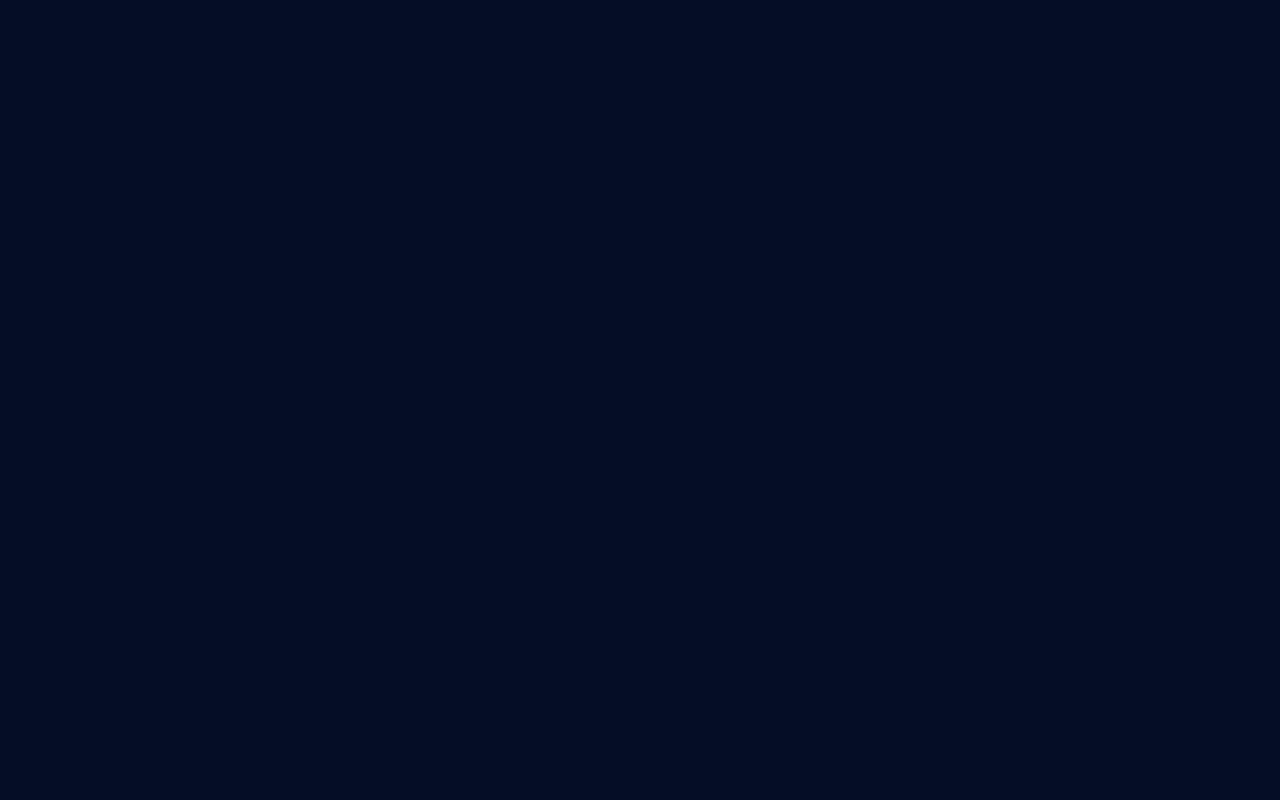
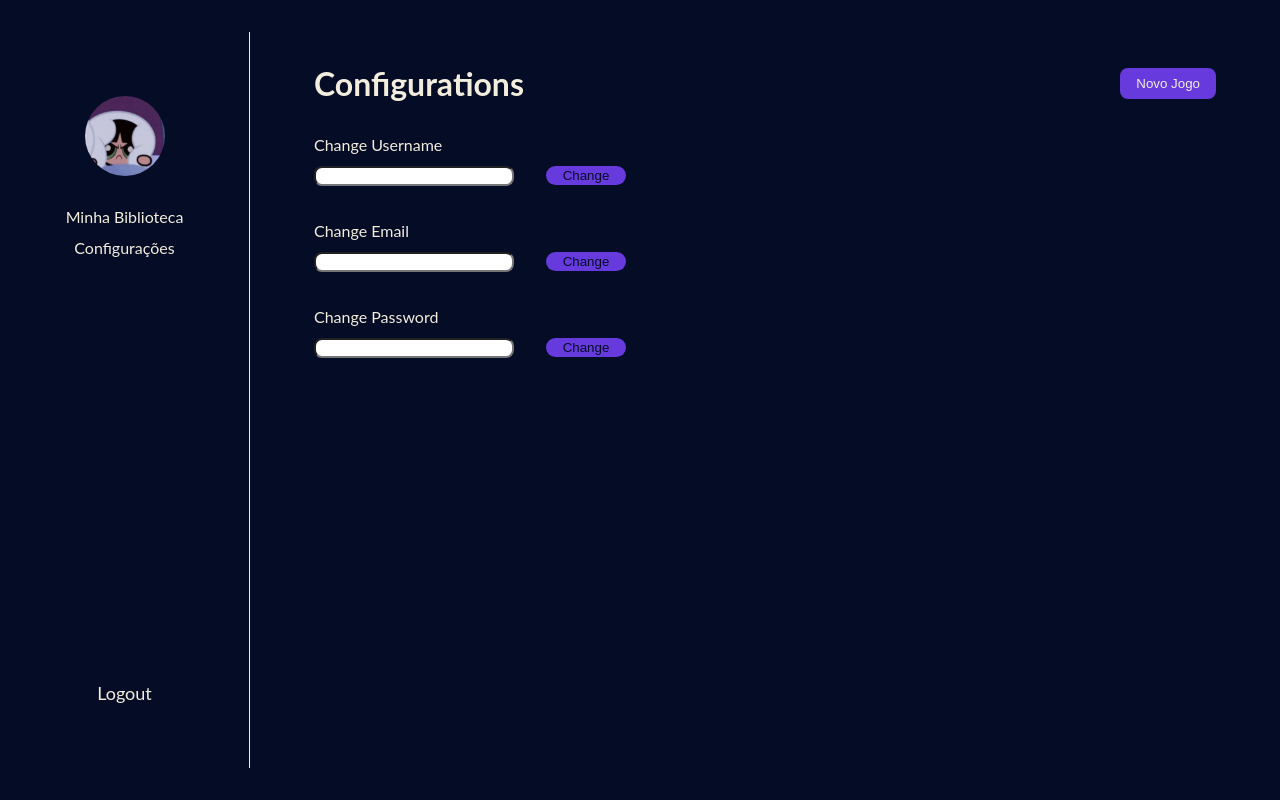
Before and after one commit to claracastelob/projeto_checkpoint, a React (Vite) app in the folder frontend/: page /configurations in a window 1280 px wide. Before the commit this address had no page. Built offline with nearby package versions, Linux system fonts and the light colour scheme.

Commit message:
Implementando página de Configurações e ajustando o sidebar

```diff
--- a/frontend/src/components/Sidebar/Sidebar.jsx
+++ b/frontend/src/components/Sidebar/Sidebar.jsx
@@ -8,7 +8,8 @@ export default function Sidebar() {
         <img src={profile} alt="" />
       </div>
       <nav className={styles.nav}>
-        <a href="" className={styles.navLink}>Configurações</a>
+        <a href="/myLibrary" className={styles.navLink}>Minha Biblioteca</a>
+        <a href="/configurations" className={styles.navLink}>Configurações</a>
       </nav>
       <button className={styles.logout}>Logout</button>
     </aside>
--- /dev/null
+++ b/frontend/src/pages/ConfigurationsPage/Configuration.jsx
@@ -0,0 +1,35 @@
+import styles from "./styles.module.css"
+import Sidebar from "../../components/Sidebar/Sidebar"
+
+export default function Configuration() {
+  return(
+    <div className={styles.container}>
+      <Sidebar />
+      <main className={styles.content}>
+        <div className={styles.header}>
+          <h1>Configurations</h1>
+          <button className={styles.newGameButton}>Novo Jogo</button>
+        </div>
+        <div className={styles.configurations}>
+          <label htmlFor="username" className={styles.label}>Change Username</label>
+          <div className={styles.inputContainer}>
+            <input type="text" id="username" className={styles.inputs} />
+            <button className={styles.btns}>Change</button>
+          </div>
+
+          <label htmlFor="email" className={styles.label}>Change Email</label>
+          <div className={styles.inputContainer}>
+            <input type="text" id="email" className={styles.inputs} />
+            <button className={styles.btns}>Change</button>
+          </div>
+
+          <label htmlFor="password" className={styles.label}>Change Password</label>
+          <div className={styles.inputContainer}>
+            <input type="text" id="password" className={styles.inputs} />
+            <button className={styles.btns}>Change</button>
+          </div>
+        </div>
+      </main>
+    </div>
+  )
+}
--- /dev/null
+++ b/frontend/src/pages/ConfigurationsPage/styles.module.css
@@ -0,0 +1,68 @@
+body {
+  background-color: #050d26;
+  color: #f2eddc;
+  font-family: "Lato", system-ui, -apple-system, BlinkMacSystemFont, 'Segoe UI', Roboto, Oxygen, Ubuntu, Cantarell, 'Open Sans', 'Helvetica Neue', sans-serif;
+}
+
+.container {
+  display: flex;
+  height: 100vh;
+}
+
+.content {
+  flex-grow: 1;
+  padding: 4rem;
+}
+
+.header {
+  display: flex;
+  justify-content: space-between;
+  align-items: center;
+}
+
+.newGameButton {
+  background-color: #663add;
+  color: #f2eddc;
+  border: none;
+  padding: 8px 16px;
+  border-radius: 8px;
+  cursor: pointer;
+}
+
+.newGameButton:hover {
+  background-color: #421aaf;
+}
+
+.configurations {
+  display: flex;
+  flex-direction: column;
+  gap: 0.75rem;
+  margin-top: 2rem;
+}
+
+.inputContainer {
+  display: flex;
+  flex-direction: row;
+  gap: 2rem;
+}
+
+.inputs {
+  border-radius: 8px;
+  width: 200px;
+  height: 20px;
+}
+
+.btns {
+  border-radius: 10px;
+  border: transparent;
+  background-color: #663add;
+  color: #050d26;
+  padding: 2px;
+  width: 80px;
+  cursor: pointer;
+  margin-bottom: 1.5rem;
+}
+
+.btns:hover {
+  background-color: #421aaf;
+}
--- a/frontend/src/pages/CreateAccount/styles.module.css
+++ b/frontend/src/pages/CreateAccount/styles.module.css
@@ -31,6 +31,7 @@
 .container > h2 {
   font-family: "Lato", system-ui, -apple-system, BlinkMacSystemFont, 'Segoe UI', Roboto, Oxygen, Ubuntu, Cantarell, 'Open Sans', 'Helvetica Neue', sans-serif;
   font-weight: 400;
+  color: var(--main-color);
 }
 
 .container > form {
@@ -44,6 +45,7 @@
   margin-bottom: 0.25rem;
   font-family: "Lato", system-ui, -apple-system, BlinkMacSystemFont, 'Segoe UI', Roboto, Oxygen, Ubuntu, Cantarell, 'Open Sans', 'Helvetica Neue', sans-serif;
   font-weight: 400;
+  color: var(--main-color);
 }
 
 .container > form > input {
--- a/frontend/src/pages/Login/styles.module.css
+++ b/frontend/src/pages/Login/styles.module.css
@@ -31,6 +31,7 @@
 .container > h2 {
   font-family: "Lato", system-ui, -apple-system, BlinkMacSystemFont, 'Segoe UI', Roboto, Oxygen, Ubuntu, Cantarell, 'Open Sans', 'Helvetica Neue', sans-serif;
   font-weight: 400;
+  color: var(--main-color);
 }
 
 .container > form {
@@ -43,6 +44,7 @@
   margin-bottom: 0.25rem;
   font-family: "Lato", system-ui, -apple-system, BlinkMacSystemFont, 'Segoe UI', Roboto, Oxygen, Ubuntu, Cantarell, 'Open Sans', 'Helvetica Neue', sans-serif;
   font-weight: 400;
+  color: var(--main-color);
 }
 
 .container > form > input {
--- a/frontend/src/routes/Routes.jsx
+++ b/frontend/src/routes/Routes.jsx
@@ -3,6 +3,7 @@ import Home from "../pages/Home/Home"
 import Login from "../pages/Login/Login"
 import CreateAccount from "../pages/CreateAccount/CreateAccount"
 import LibraryPage from "../pages/LibraryPage/Library"
+import Configuration from "../pages/ConfigurationsPage/Configuration"
 
 export default function AppRoutes() {
   return(
@@ -11,6 +12,7 @@ export default function AppRoutes() {
       <Route path="/login" element={<Login />}/>
       <Route path="/createAccount" element={<CreateAccount />}/>
       <Route path="/myLibrary" element={<LibraryPage />}/>
+      <Route path="/configurations" element={<Configuration />}/>
     </Routes>
   )
 }
```
